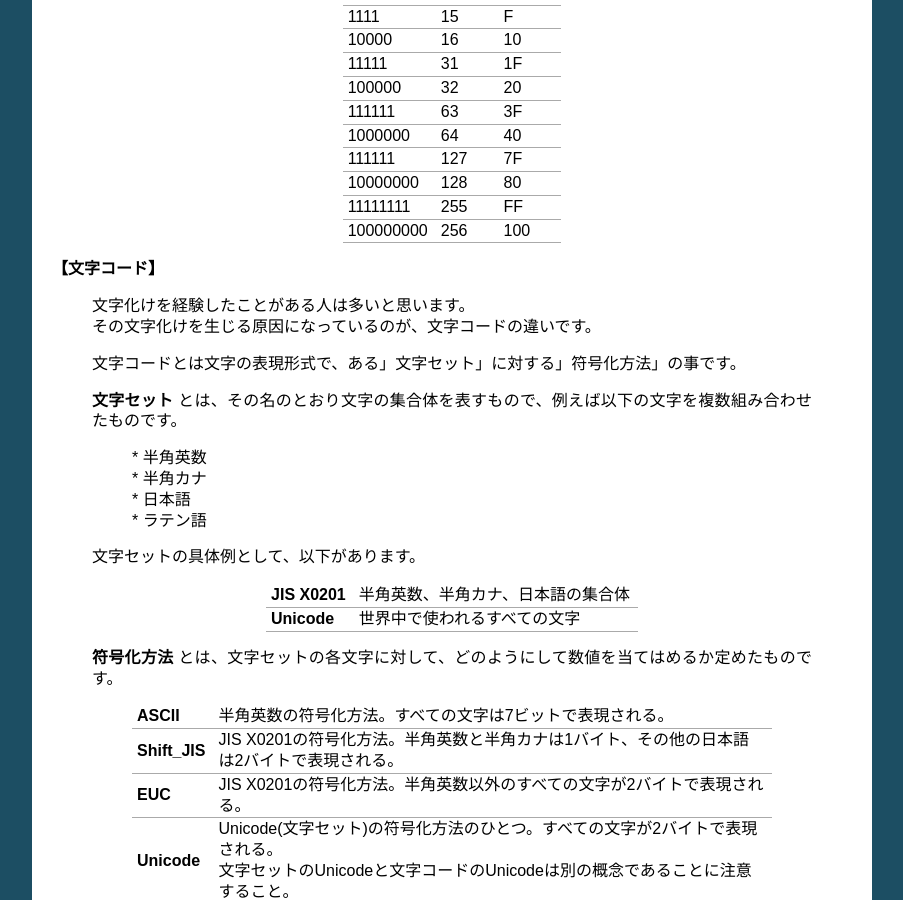
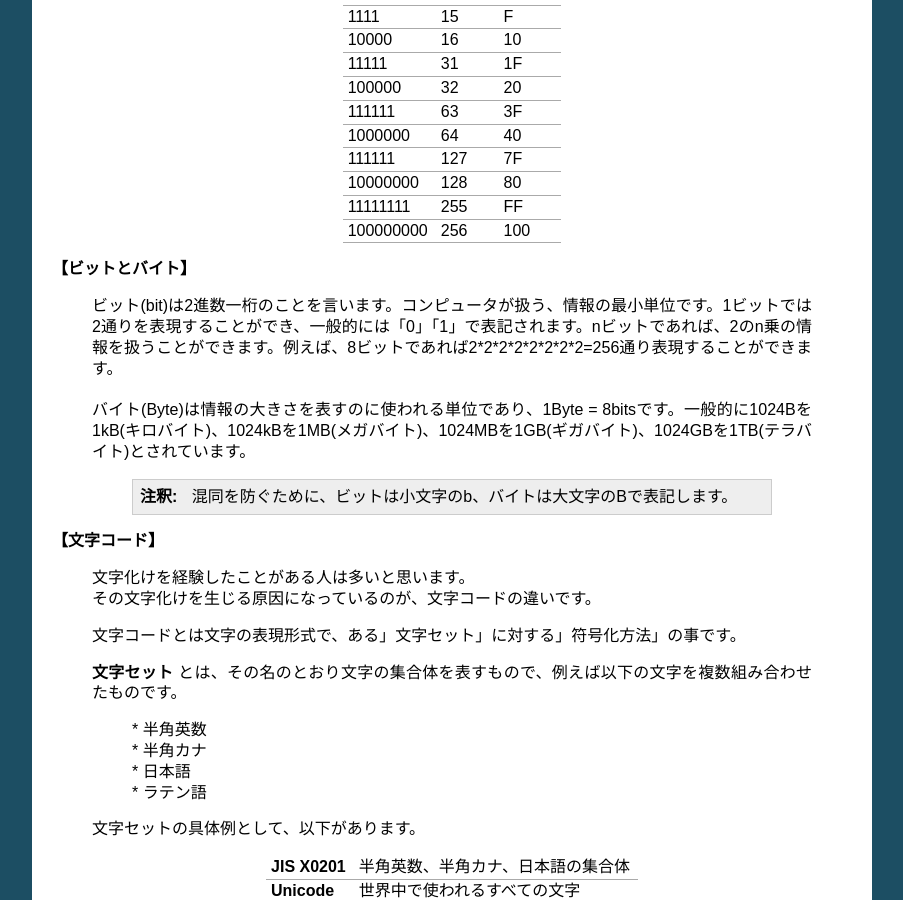
Before and after one commit to uhero-corp/buds, a Sphinx documentation site: the page built from source/3_fundamental_information.txt, in a window 1280 px wide and 900 px high, scrolled down 847 px. Shown: the whole window, without its empty margins (198-1101 px from the left). Built offline with Sphinx 7.4.7, drawn with Linux system fonts in a browser that asks for light colours.

Commit message:
issues #3692

```diff
--- a/source/3_fundamental_information.txt
+++ b/source/3_fundamental_information.txt
@@ -51,6 +51,15 @@
                          100000000      256           100
                          ===========  ===========  ===========
 
+
+**【ビットとバイト】**
+
+ | ビット(bit)は2進数一桁のことを言います。コンピュータが扱う、情報の最小単位です。1ビットでは2通りを表現することができ、一般的には「0」「1」で表記されます。nビットであれば、2のn乗の情報を扱うことができます。例えば、8ビットであれば2*2*2*2*2*2*2*2=256通り表現することができます。
+ |
+ | バイト(Byte)は情報の大きさを表すのに使われる単位であり、1Byte = 8bitsです。一般的に1024Bを1kB(キロバイト)、1024kBを1MB(メガバイト)、1024MBを1GB(ギガバイト)、1024GBを1TB(テラバイト)とされています。
+
+        .. note::
+         混同を防ぐために、ビットは小文字のb、バイトは大文字のBで表記します。
 
 
 **【文字コード】**
```
